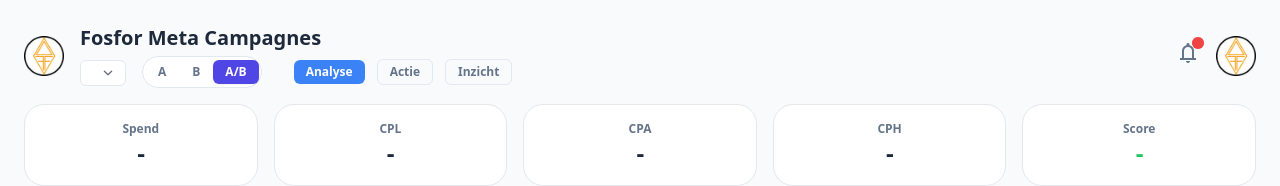
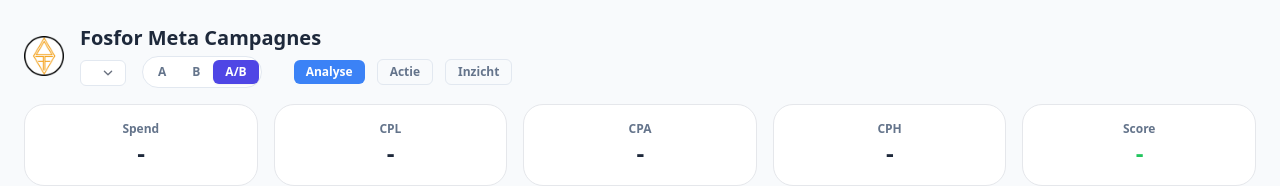
Before and after one commit to mjhtimmerman/Fosfor, a plain HTML site: page index.html in a window 1280 px wide. Shown: the top 186 px of the page. Drawn offline with nearby package versions, Linux system fonts and the light colour scheme; no server answers.

Commit message:
Remove notification button and logo from header
Removed notification button and logo from header.

```diff
--- a/index.html
+++ b/index.html
@@ -83,18 +83,7 @@
             </div>
           </div>
         </div>
-        <div class="flex items-center gap-4">
-          <button class="relative text-text-secondary-light dark:text-text-secondary-dark">
-            <span class="material-symbols-outlined">notifications</span>
-            <span class="absolute -top-1 -right-1 flex h-3 w-3">
-              <span class="animate-ping absolute inline-flex h-full w-full rounded-full bg-red-400 opacity-75"></span>
-              <span class="relative inline-flex rounded-full h-3 w-3 bg-red-500"></span>
-            </span>
-          </button>
-          <img alt="Fosfor logo" class="w-10 h-10" src="./fosfor-logo.png" />
-        </div>
-      </div>
-    </header>
+      </header>
 
     <main class="flex-grow flex flex-col">
       <div class="grid grid-cols-1 sm:grid-cols-2 lg:grid-cols-5 gap-4 mb-4">
```
